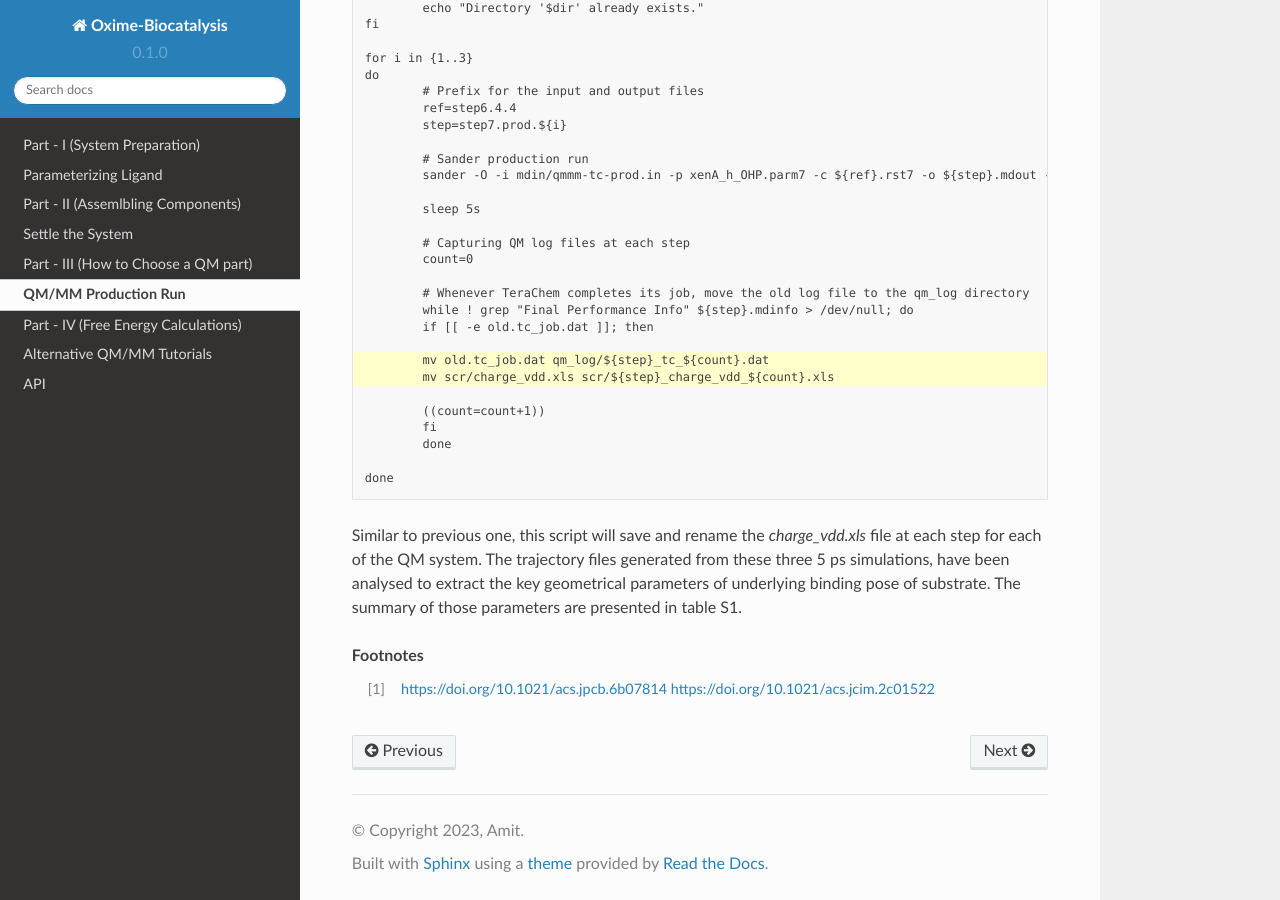
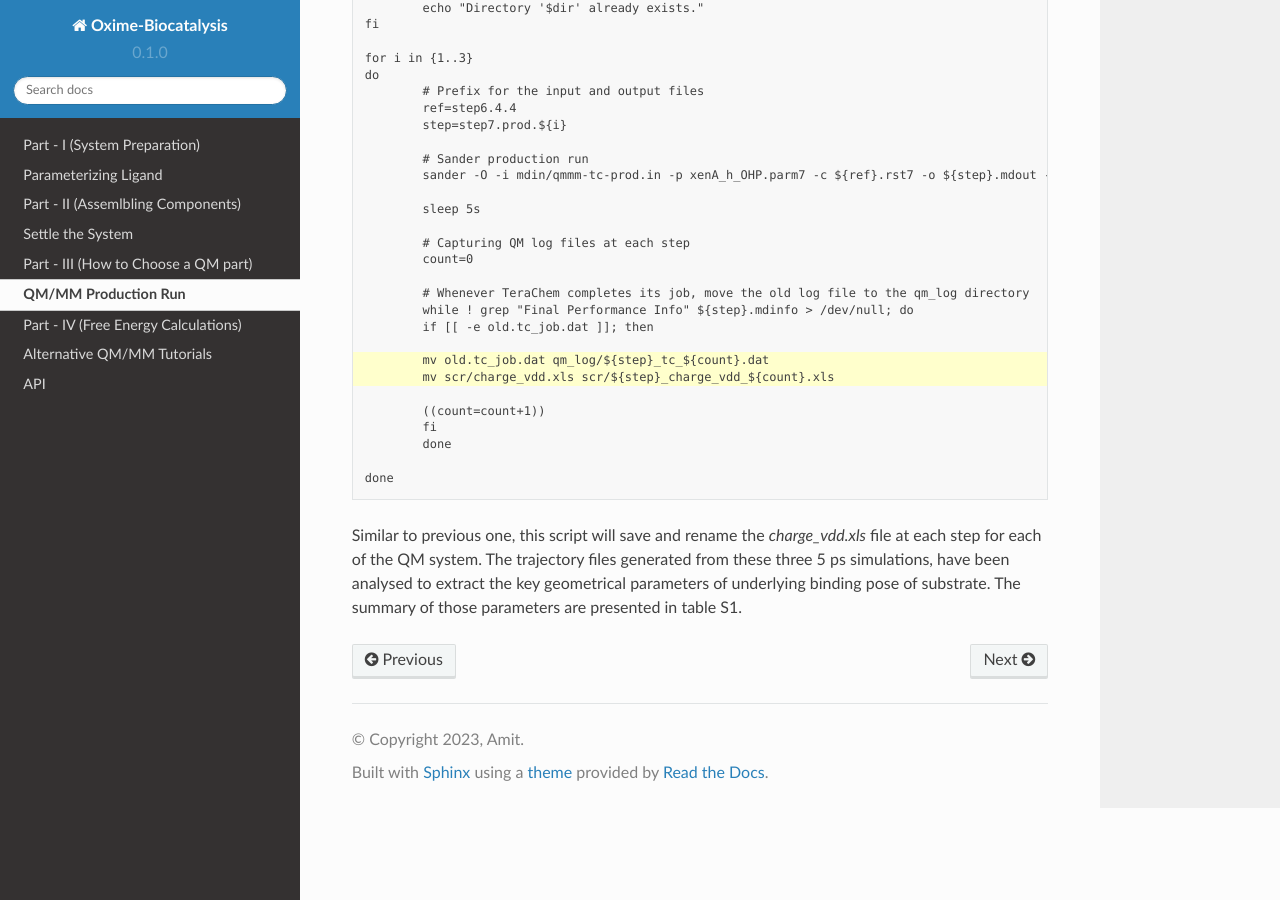
Before and after one commit to hopanoid/Enzyme-Reaction-Dynamics-Tutorial, a Sphinx documentation site: the page built from docs/source/6-qmmm_production.rst, in a window 1280 px wide and 900 px high, scrolled down 1609 px. Built offline with Sphinx 7.4.7 and the Read the Docs theme 2.0.0, drawn with Linux system fonts in a browser that asks for light colours.

Commit message:
footnotes removed from 6-

```diff
--- a/docs/source/6-qmmm_production.rst
+++ b/docs/source/6-qmmm_production.rst
@@ -115,7 +115,3 @@ Here is the bash script that will automatically run these three independent simu
 Similar to previous one, this script will save and rename the *charge_vdd.xls* file at each step for each of the QM system.
 The trajectory files generated from these three 5 ps simulations, have been analysed to extract the key geometrical parameters
 of underlying binding pose of substrate. The summary of those parameters are presented in table S1.
-
-.. rubric:: Footnotes
-
-.. [#f1] https://doi.org/10.1021/acs.jpcb.6b07814 https://doi.org/10.1021/acs.jcim.2c01522
```
